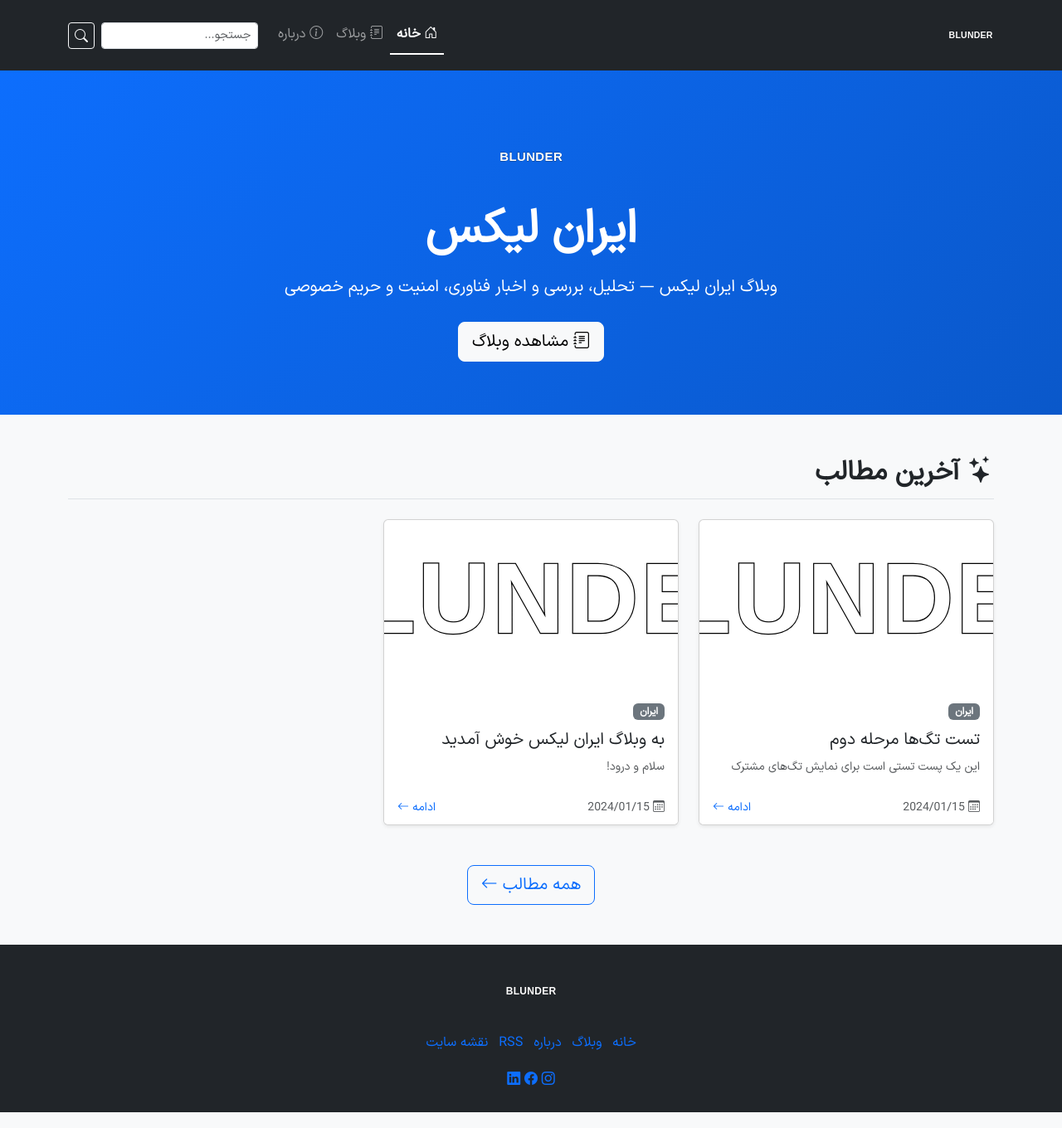
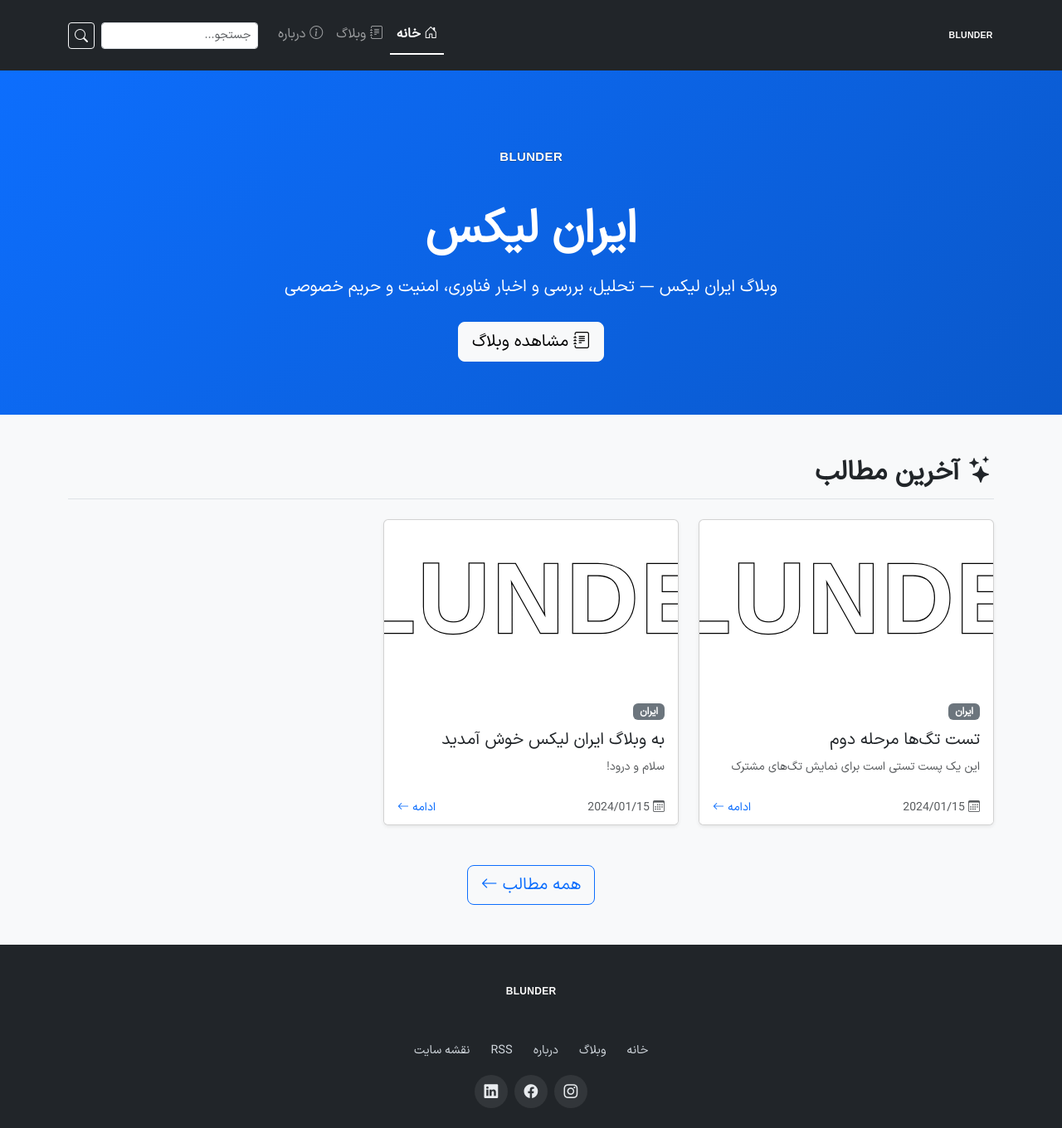
Before and after one commit to iranleaks/iranleaks.github.io, a Jekyll site: the page built from index.html, in a window 1280 px wide and 1360 px high. Shown: the whole window at 83% size. Built offline with Jekyll 4.4.1, drawn with Linux system fonts in a browser that asks for light colours.

Commit message:
Update main.scss

```diff
--- a/assets/css/main.scss
+++ b/assets/css/main.scss
@@ -94,13 +94,11 @@ a:hover {
   font-size: 1rem;
 }
 
-/* خنثی‌کردن vertical-align پیش‌فرض Bootstrap Icons داخل دکمه‌های آیکونی */
 .btn-icon > .bi::before {
   vertical-align: 0;
   line-height: 1;
 }
 
-/* اطمینان از هم‌ترازی دکمه و input در فرم جستجو */
 .navbar form[role="search"] .form-control,
 .navbar form[role="search"] .btn {
   height: 2rem;
@@ -266,14 +264,86 @@ a:hover {
 }
 
 /* ============================================
-   فوتر
+   فوتر مینیمال
    ============================================ */
 .site-footer {
   margin-top: auto;
 }
 
-.site-footer a:hover {
-  text-decoration: underline !important;
+/* لوگو */
+.site-footer .footer-logo a {
+  display: inline-flex;
+  text-decoration: none;
+  transition: opacity 0.15s ease;
+}
+
+.site-footer .footer-logo a:hover {
+  opacity: 0.85;
+  text-decoration: none;
+}
+
+.site-footer .footer-logo img {
+  border-radius: 10px;
+}
+
+/* لینک‌های دسترسی */
+.site-footer .footer-links {
+  font-size: 0.9rem;
+}
+
+.site-footer .footer-links a {
+  color: #ced4da;
+  text-decoration: none;
+  padding: 0.15rem 0.4rem;
+  transition: color 0.15s ease;
+}
+
+.site-footer .footer-links a:hover {
+  color: #fff;
+  text-decoration: none;
+}
+
+/* دکمه‌های شبکه‌های اجتماعی */
+.footer-social {
+  display: flex;
+  justify-content: center;
+  align-items: center;
+  flex-wrap: wrap;
+  gap: 0.5rem;
+}
+
+.footer-social a {
+  display: inline-flex;
+  align-items: center;
+  justify-content: center;
+  width: 40px;
+  height: 40px;
+  border-radius: 50%;
+  background: rgba(255, 255, 255, 0.08);
+  color: #e9ecef;
+  text-decoration: none;
+  font-size: 1.05rem;
+  line-height: 1;
+  transition: background-color 0.15s ease, transform 0.15s ease, color 0.15s ease;
+}
+
+.footer-social a:hover {
+  background: #0d6efd;
+  color: #fff;
+  transform: translateY(-2px);
+  text-decoration: none;
+}
+
+.footer-social a > .bi {
+  display: inline-flex;
+  align-items: center;
+  justify-content: center;
+  line-height: 1;
+}
+
+.footer-social a > .bi::before {
+  vertical-align: 0;
+  line-height: 1;
 }
 
 /* ============================================
@@ -340,4 +410,9 @@ input:focus-visible {
   .navbar-brand span {
     font-size: 1rem;
   }
+  .footer-social a {
+    width: 36px;
+    height: 36px;
+    font-size: 1rem;
+  }
 }
```
